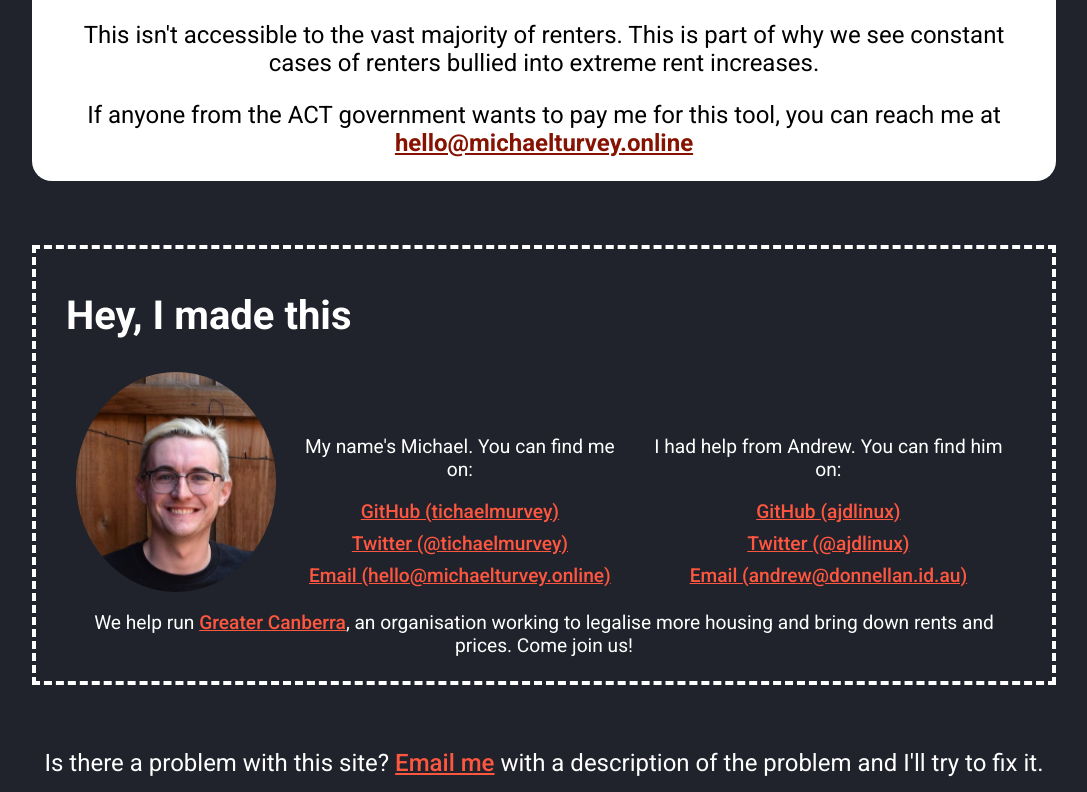
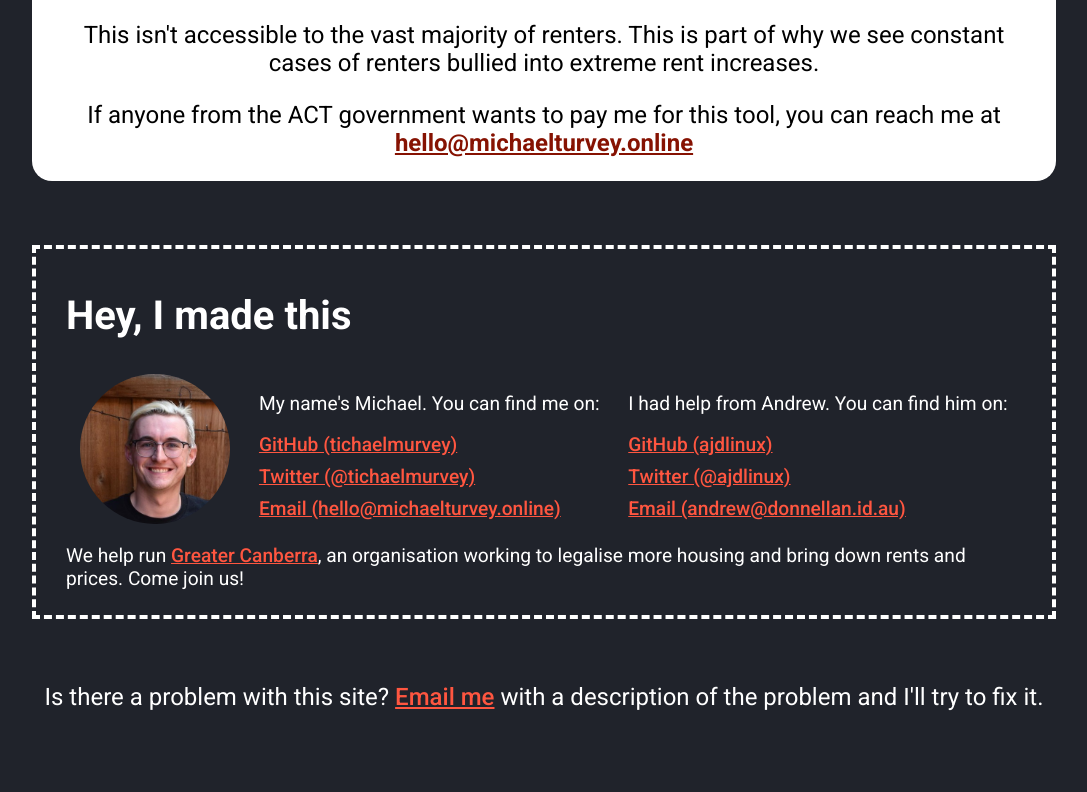
Before and after one commit to tichaelmurvey/rent-increase-calculator, a plain HTML site: page index.html in a window 1280 px wide. Shown: the part 1902-2694 px from the top of the page, without its empty margins (96-1183 px from the left). After the commit the page ends 2627 px from the top, so only its background shows below. Drawn offline with nearby package versions, Linux system fonts and the light colour scheme.

Commit message:
fixed up attribution box

```diff
--- a/style.css
+++ b/style.css
@@ -36,25 +36,28 @@ label, input, .date{
     font-size: 1.2rem;
 }
 
-.i-made-this h2 {
+.i-made-this p, .i-made-this ul, .i-made-this h2 {
     text-align: left;
 }
+
 
 .attribution {
     display: flex;
     align-items: flex-end;
-    justify-content: space-between;
+    justify-content: space-around;
 }
 
 .attribution > * {
     margin: 0 1%;
 }
 
+
 .attribution img{
     align-self: center;
-    max-width: 200px;
-    min-width: 15%;
-    border-radius: 100%;
+    width: 150px;
+    height: 150px;
+    object-fit: cover;
+    border-radius: 50%;
 }
 
 ul {
```
